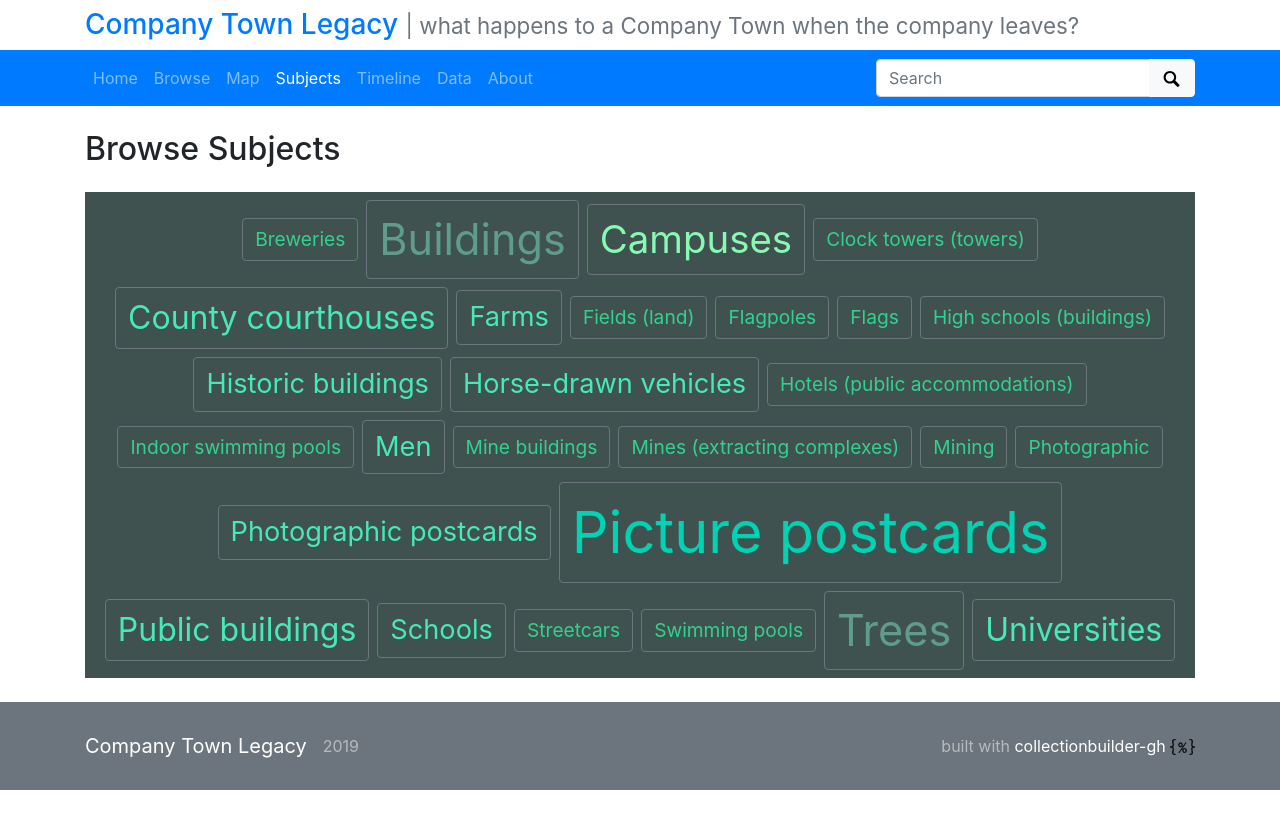
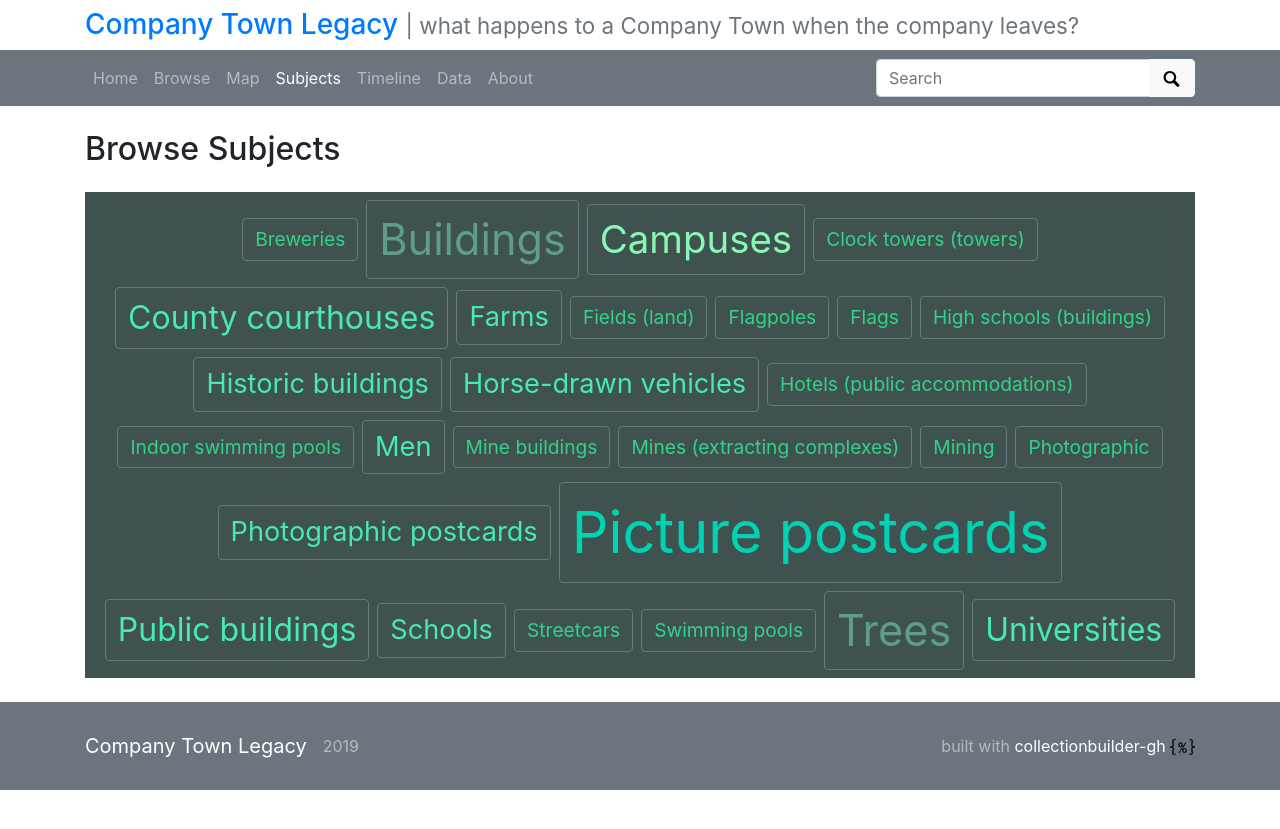
Before and after one commit to CompanyTownLegacy/CompanyTownLegacy.github.io, a Jekyll site: the page built from pages/subjects.md, in a window 1280 px wide. Shown: the top 829 px of the page. Built offline with Jekyll 4.4.1, drawn with Linux system fonts in a browser that asks for light colours.

```diff
--- a/_config.yml
+++ b/_config.yml
@@ -33,7 +33,7 @@ repository: https://github.com/CompanyTownLegacy.github.io
 navbar-color: navbar-dark
 # navbar background color
 # Choose from bg-primary, bg-secondary, bg-success, bg-danger, bg-warning, bg-info, bg-light, bg-dark, bg-white
-navbar-background: bg-primary
+navbar-background: bg-secondary
 # theme with Bootswatch (https://github.com/thomaspark/bootswatch)
 # Choose from: cerulean; cosmo; cyborg; darkly; flatly; journal; litera; lumen; lux; materia; minty; pulse; sandstone; simplex; sketchy; slate; solar; spacelab; superhero; united; yeti
 bootswatch: # cerulean
```
Also changed, not shown: index.md (+1 -1 lines).
